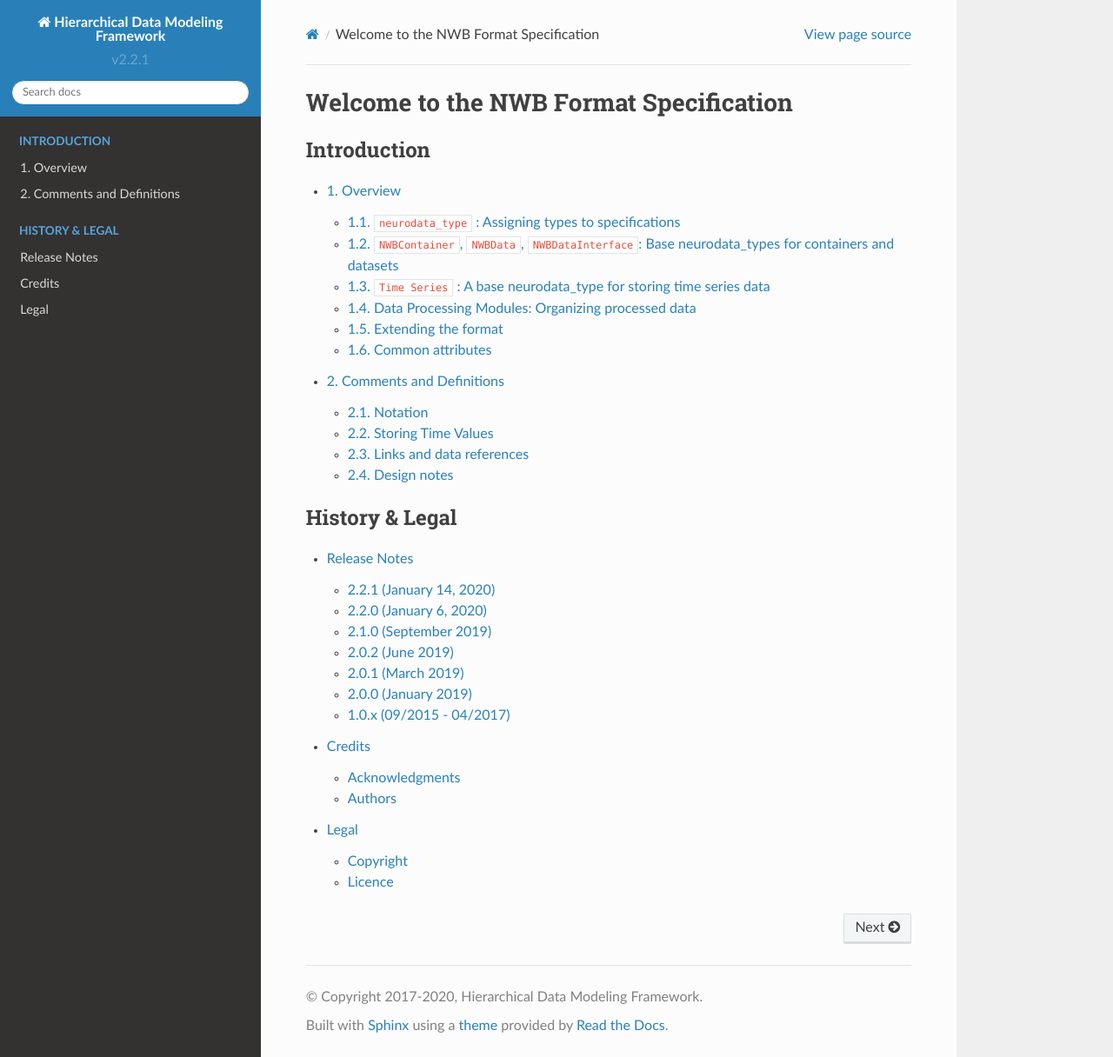
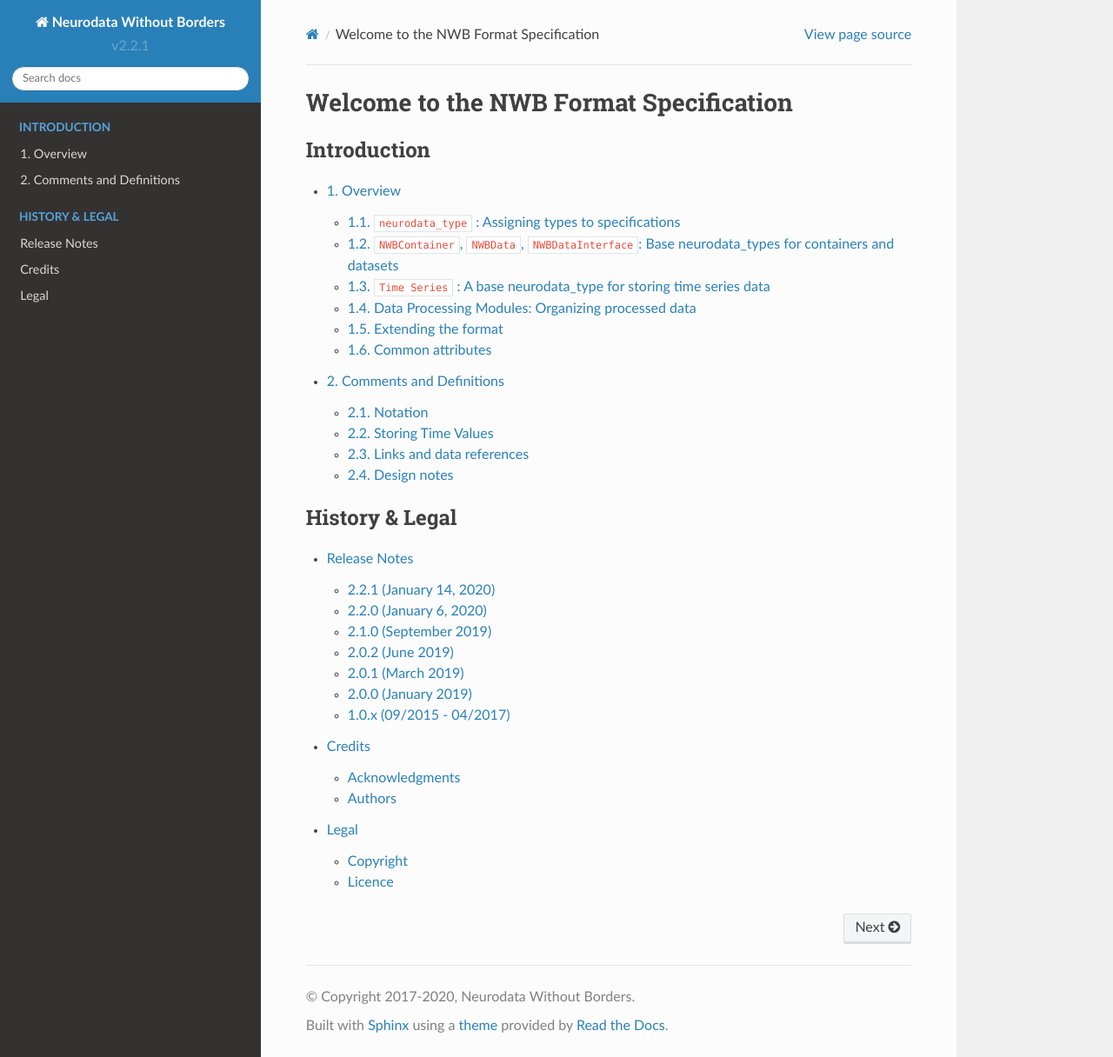
Before and after one commit to NeurodataWithoutBorders/nwb-schema, a Sphinx documentation site: the page built from docs/format/source/index.rst, in a window 1280 px wide and 1216 px high. Shown: the whole window at 87% size. Built offline with Sphinx 7.4.7 and the Read the Docs theme 2.0.0, drawn with Linux system fonts in a browser that asks for light colours.

Commit message:
Fix copyright

```diff
--- a/docs/format/source/conf.py
+++ b/docs/format/source/conf.py
@@ -75,8 +75,8 @@
 master_doc = 'index'
 
 # General information about the project.
-project = u'Hierarchical Data Modeling Framework'
-copyright = u'2017-2020, Hierarchical Data Modeling Framework'
+project = u'Neurodata Without Borders'
+copyright = u'2017-2020, Neurodata Without Borders'
 
 # The version info for the project you're documenting, acts as replacement for
 # |version| and |release|, also used in various other places throughout the
```
